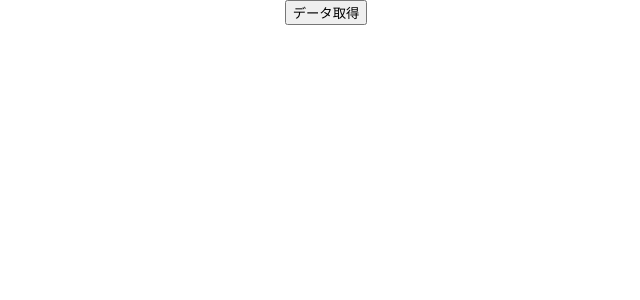
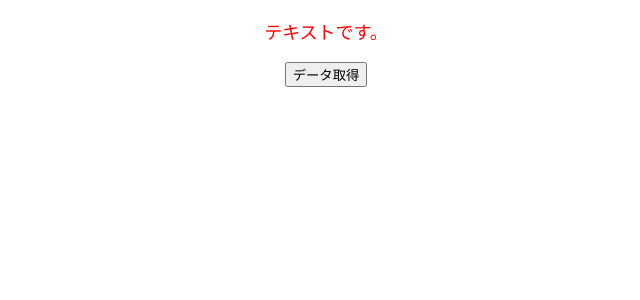
Before and after one commit to budou114/react_sample6, a React (Create React App) app: page / in a window 1280 px wide. Shown: the top 300 px of the page, without its empty margins (314-954 px from the left). Built offline with nearby package versions, Linux system fonts and the light colour scheme.

Commit message:
コンポーネント自体の型定義

```diff
--- a/src/App.tsx
+++ b/src/App.tsx
@@ -1,6 +1,7 @@
 import axios from 'axios';
 import { useState } from 'react';
 import './App.css';
+import { Text } from './Text';
 import { Todo } from './Todo';
 import { TodoType } from './types/todo';
 
@@ -18,6 +19,7 @@
 
   return (
     <div className='App'>
+      <Text color="red" fontSize="18px" />
       <button onClick={onClickFetchData}>データ取得</button>
       {todos.map((todo) => (
         <Todo key={todo.id} title={todo.title} userId={todo.userId} completed={todo.completed} />
--- /dev/null
+++ b/src/Text.tsx
@@ -0,0 +1,11 @@
+import { VFC } from "react";
+
+type Props = {
+  color: string;
+  fontSize: string;
+}
+
+export const Text: VFC<Props> = (props) => {
+  const { color, fontSize } = props;
+  return <p style={{ color, fontSize }}>テキストです。</p>
+};
--- a/src/Todo.tsx
+++ b/src/Todo.tsx
@@ -1,10 +1,11 @@
+import { VFC } from 'react';
 import { TodoType } from './types/todo';
 
 
-export const Todo = (props:
+export const Todo: VFC<
   // Pick<TodoType, "userId" | "title" | "completed">
-  Omit<TodoType, "id">
-) => {
+  Omit<TodoType, "id">> =
+(props) => {
   const { title, userId, completed = false } = props;
   const completeMark = completed ? "[完]" : "[未]";
   return (
```
